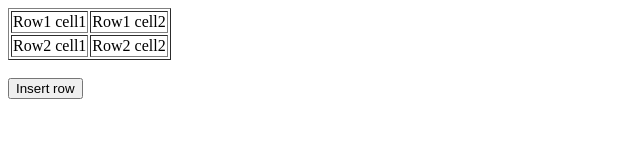
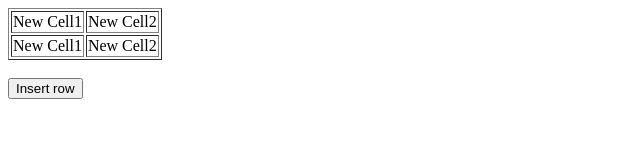
Before and after one commit to acciojob/create-table-1-swasti2611, a website: page main.html in a window 1280 px wide. Shown: the full height of the page, 0-640 px from the left. Drawn offline with Linux system fonts and the light colour scheme.

Commit message:
created a submission

```diff
--- a/main.html
+++ b/main.html
@@ -10,10 +10,10 @@
 
 <body>
 	<table id="sampleTable" border="1">
-		<tr><td>Row1 cell1</td>
-		<td>Row1 cell2</td></tr>
-		<tr><td>Row2 cell1</td>
-		<td>Row2 cell2</td></tr>
+		<tr><td>New Cell1</td>
+		<td>New Cell2</td></tr>
+		<tr><td>New Cell1</td>
+		<td>New Cell2</td></tr>
 	</table><br>
 
 	<input type="button" onclick="insert_Row()" value="Insert row">
```
